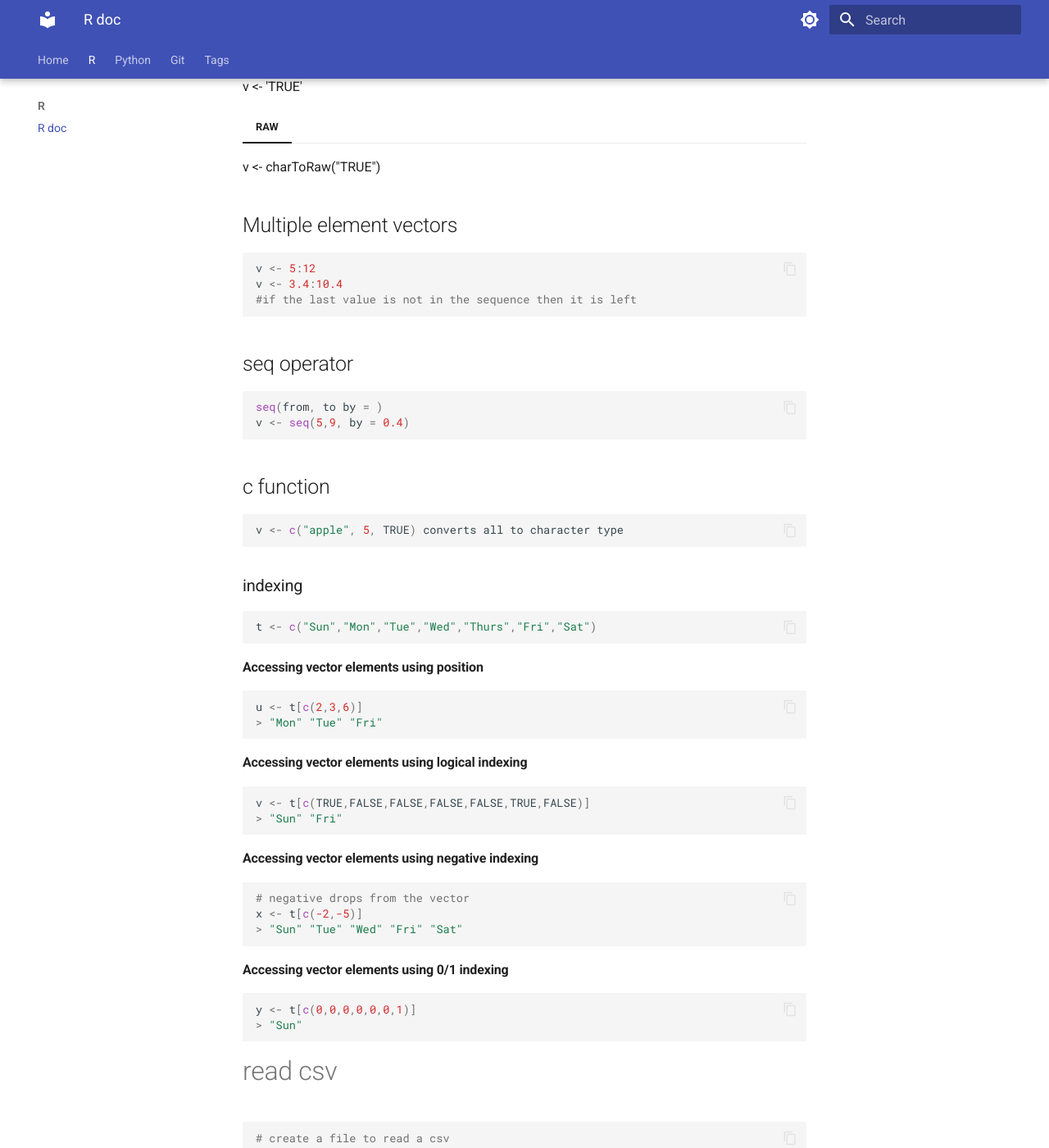
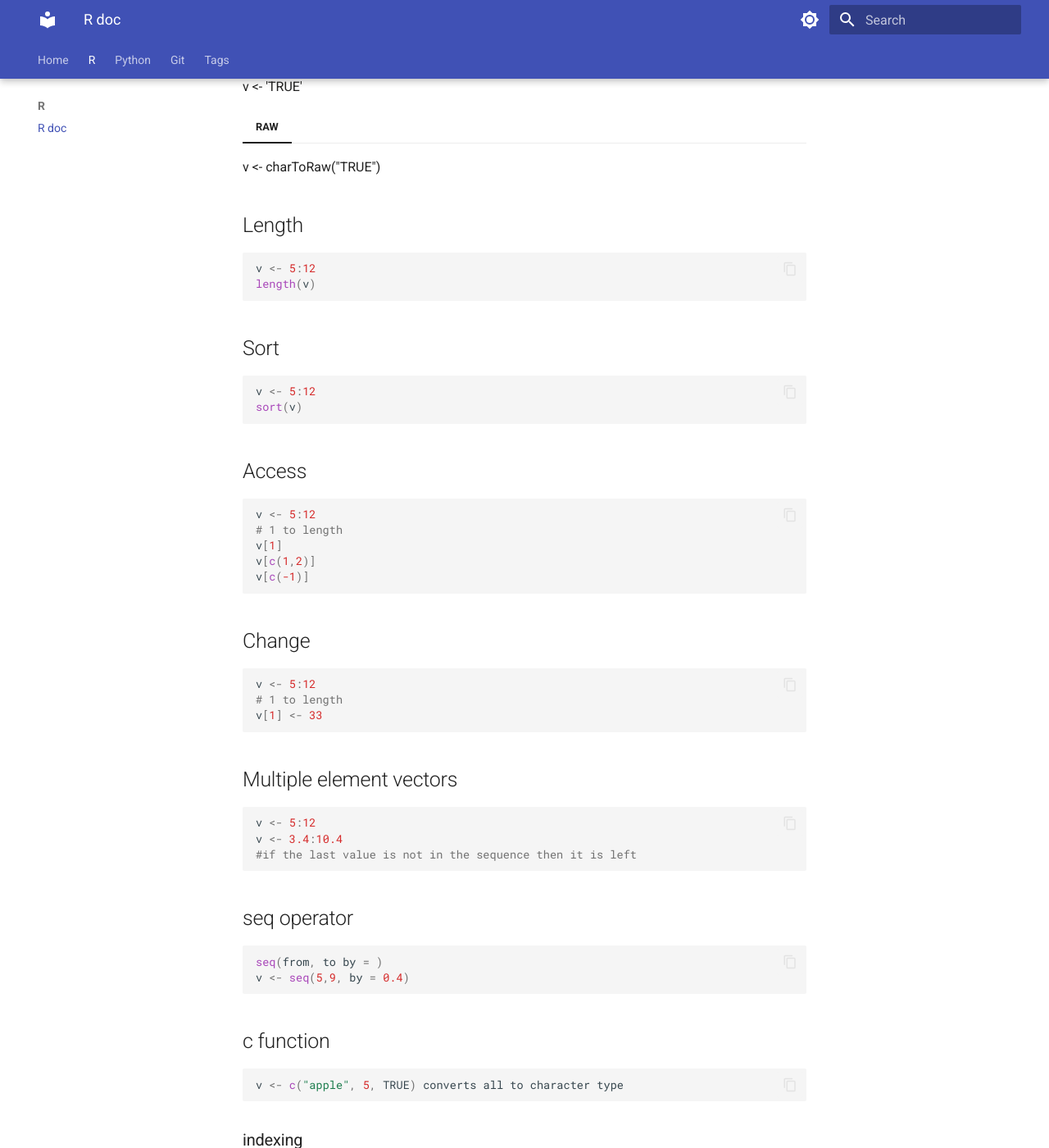
Before and after one commit to TrevorCl/mkdocs, an MkDocs documentation site: the page built from docs/r/R doc.md, in a window 1280 px wide and 1400 px high, scrolled down 859 px. Shown: the whole window at 82% size. Built offline with MkDocs 1.6.1 and Material for MkDocs 9.7.7, drawn with Linux system fonts in a browser that asks for light colours.

Commit message:
Enhance R documentation with vector operations
Added sections for Length, Sort, Access, and Change operations on vectors in R.

````diff
--- a/docs/r/R doc.md
+++ b/docs/r/R doc.md
@@ -51,7 +51,31 @@ Even when you write a single value it is a vector of length 1
 === "RAW"
    v <- charToRaw("TRUE")
 
+## Length
+```r
+v <- 5:12
+length(v)
+```
+## Sort
+```r
+v <- 5:12
+sort(v)
+```
+## Access
+```r
+v <- 5:12
+# 1 to length
+v[1]
+v[c(1,2)]
+v[c(-1)]
+```
 
+## Change
+```r
+v <- 5:12
+# 1 to length
+v[1] <- 33
+```
 ## Multiple element vectors
 ```r
 v <- 5:12
````
